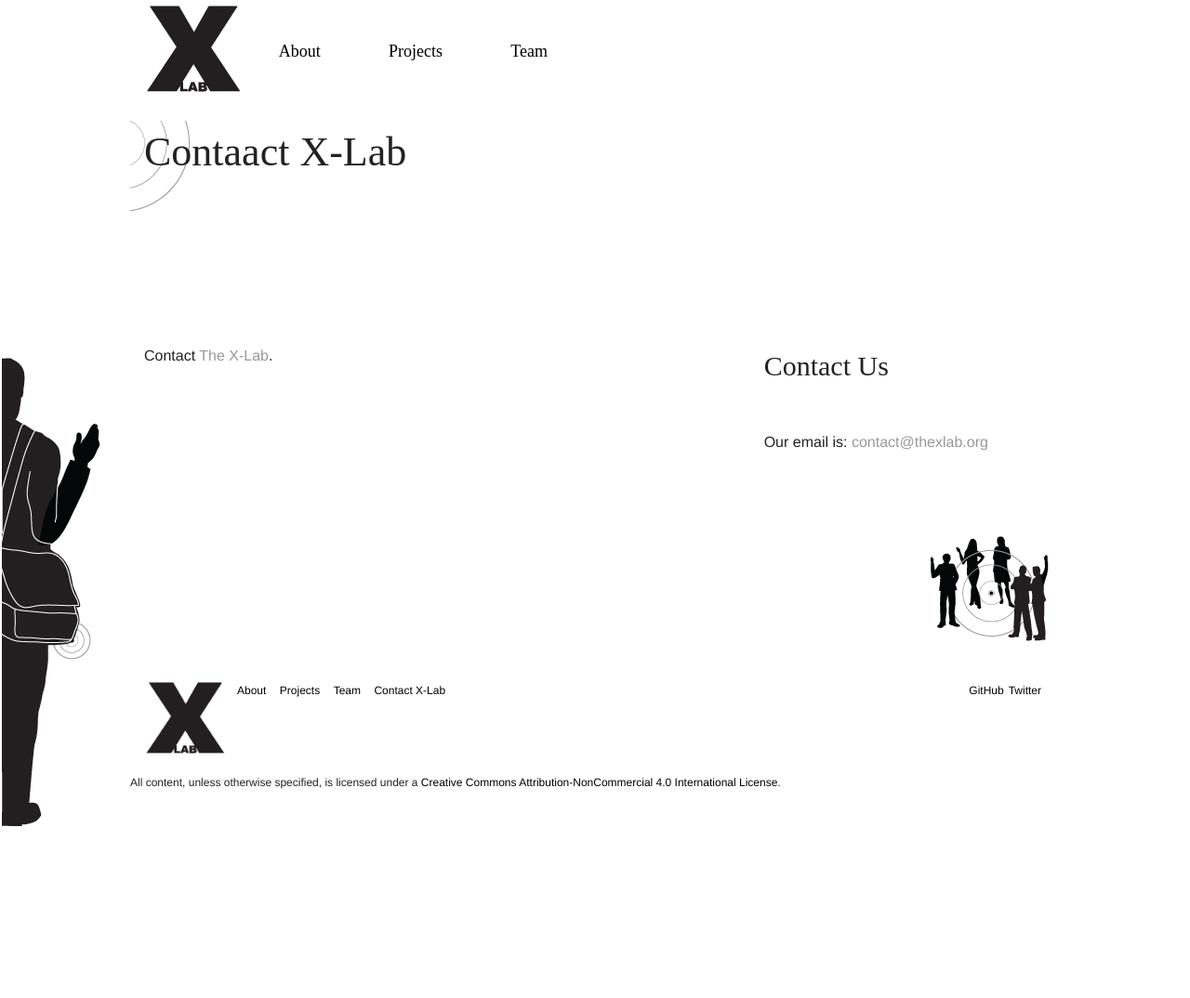
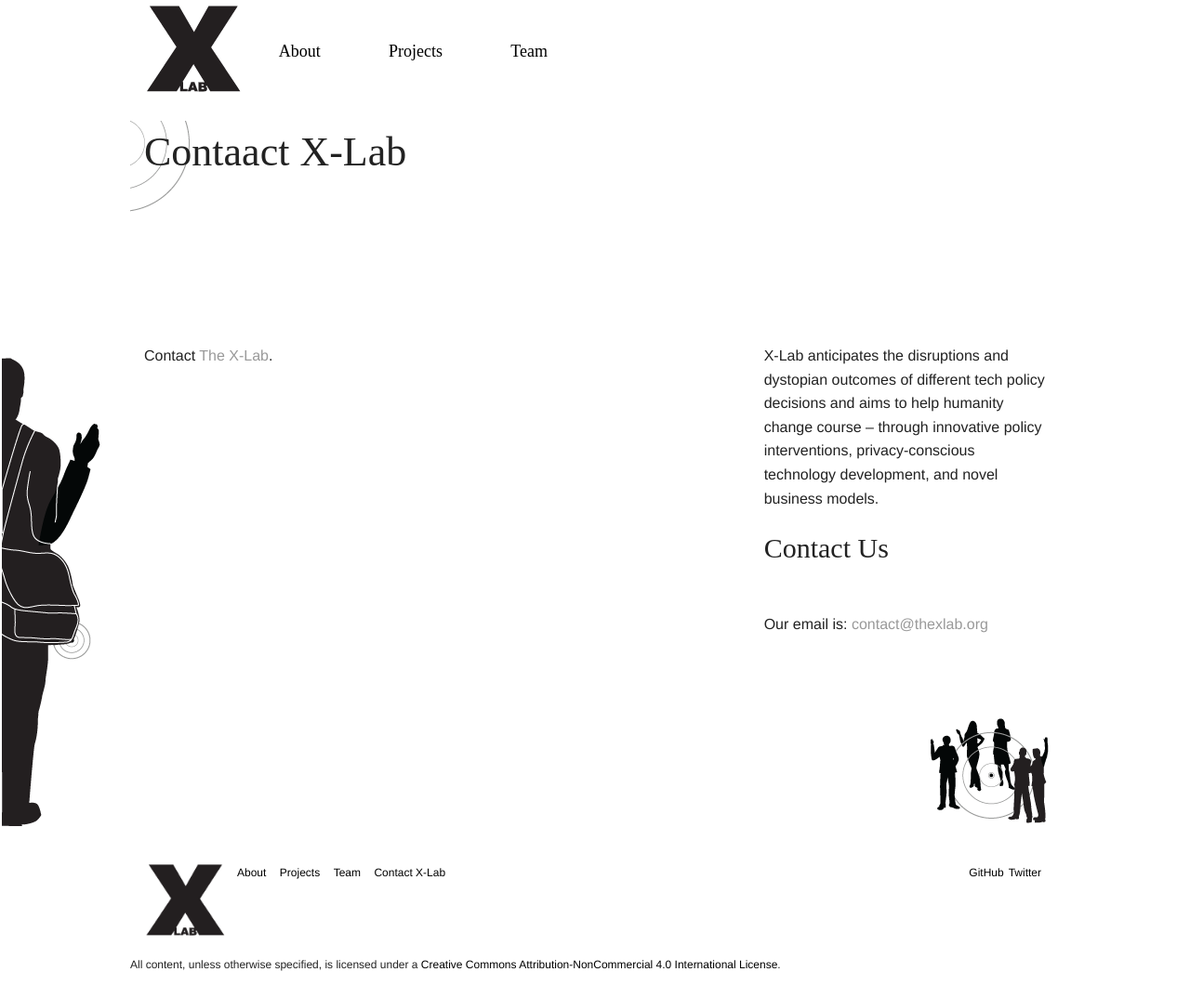
Before and after one commit to xlabrocks/X-Lab-Site, a Jekyll site: the page built from x-lab.org/forms/index.md, in a window 1280 px wide. Shown: the whole page at 93% size. Built offline with Jekyll 4.4.1, drawn with Linux system fonts in a browser that asks for light colours; nearby versions of some CDN libraries; some web fonts are replaced; library files that are not in the unit come from our copies; before the commit the page ends 900 px from its top, so only the background shows below that.

Commit message:
Update right-aside.html
Added mission blurb.

```diff
--- a/x-lab.org/_includes/right-aside.html
+++ b/x-lab.org/_includes/right-aside.html
@@ -1,5 +1,7 @@
 <aside class="columns large-4 small-12">
   <div class="block">
+
+     <p>X-Lab anticipates the disruptions and dystopian outcomes of different tech policy decisions and aims to help humanity change course – through innovative policy interventions, privacy-conscious technology development, and novel business models.</p>
     <h2>Contact Us</h2>
     <div class="content">
       <p></p>
```
